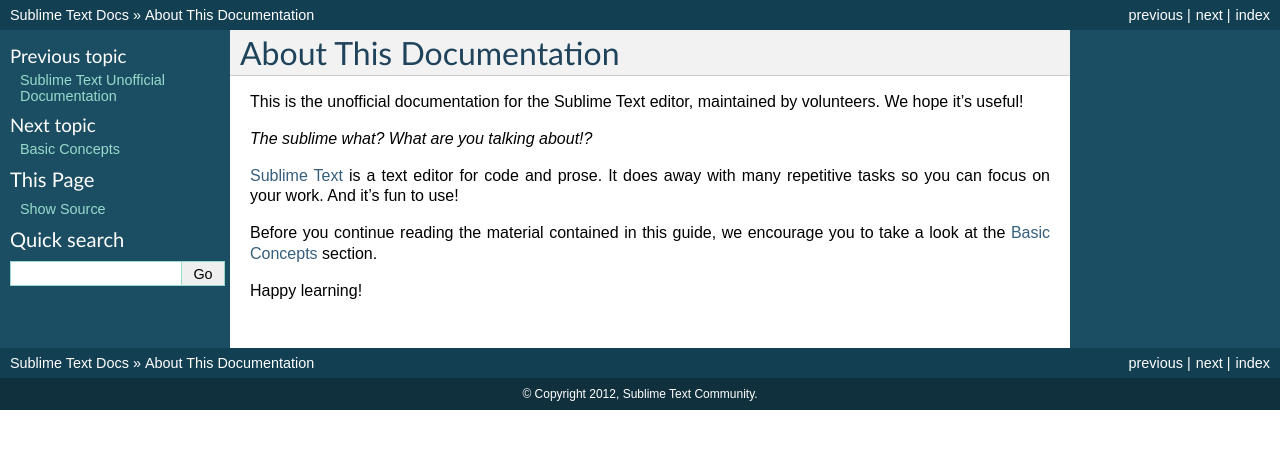
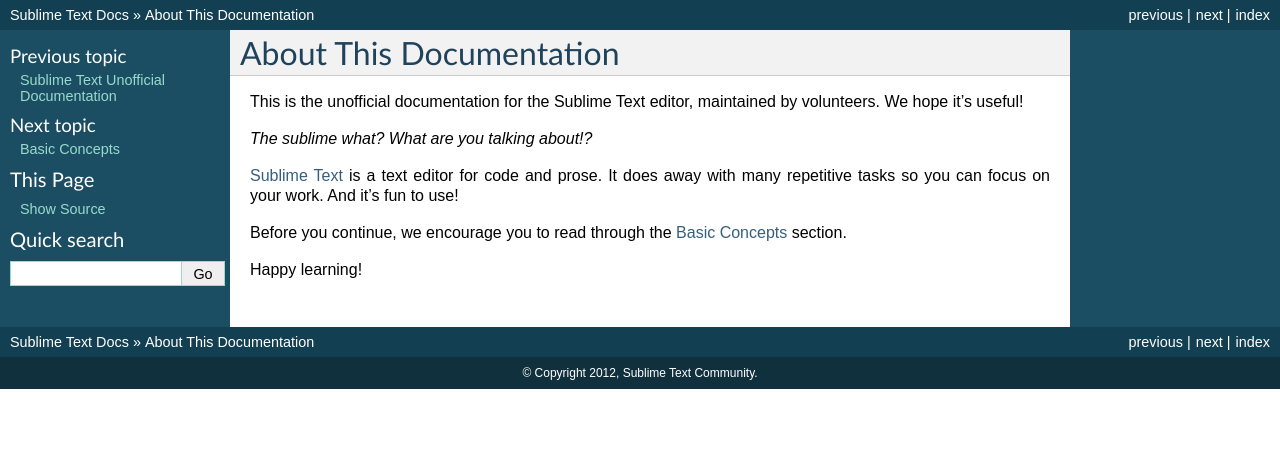
Before and after one commit to guillermooo/sublime-undocs, a Sphinx documentation site: the page built from source/conventions.rst, in a window 1280 px wide. Shown: the top 449 px of the page. Built offline with Sphinx 7.4.7, drawn with Linux system fonts in a browser that asks for light colours.

Commit message:
revise intro

```diff
--- a/source/conventions.rst
+++ b/source/conventions.rst
@@ -12,7 +12,7 @@
 
 .. _Sublime Text: http://www.sublimetext.com
 
-Before you continue reading the material contained in this guide, we encourage
-you to take a look at the :doc:`basic_concepts` section.
+Before you continue, we encourage you to read through the :doc:`basic_concepts`
+section.
 
 Happy learning!
```
